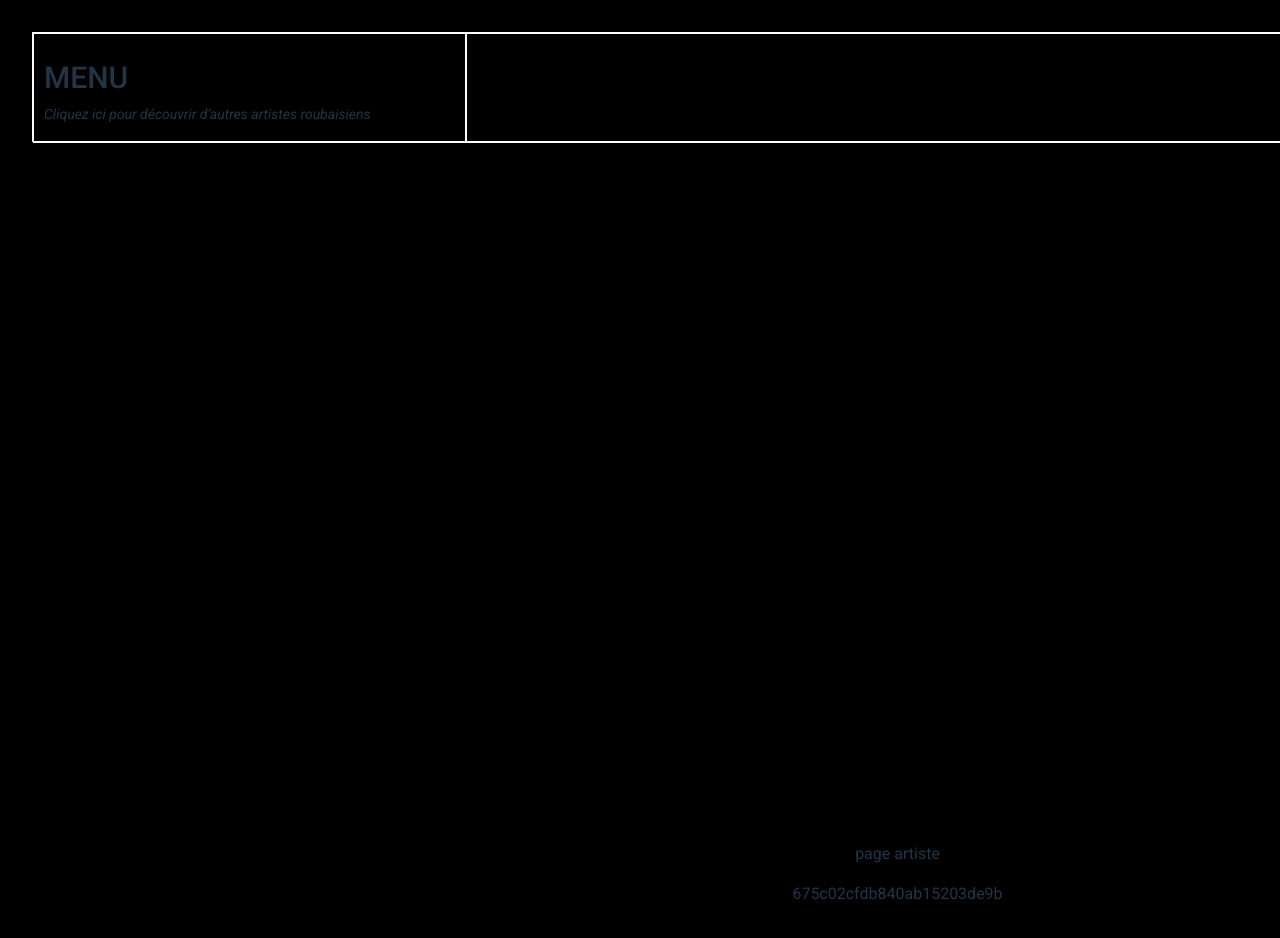
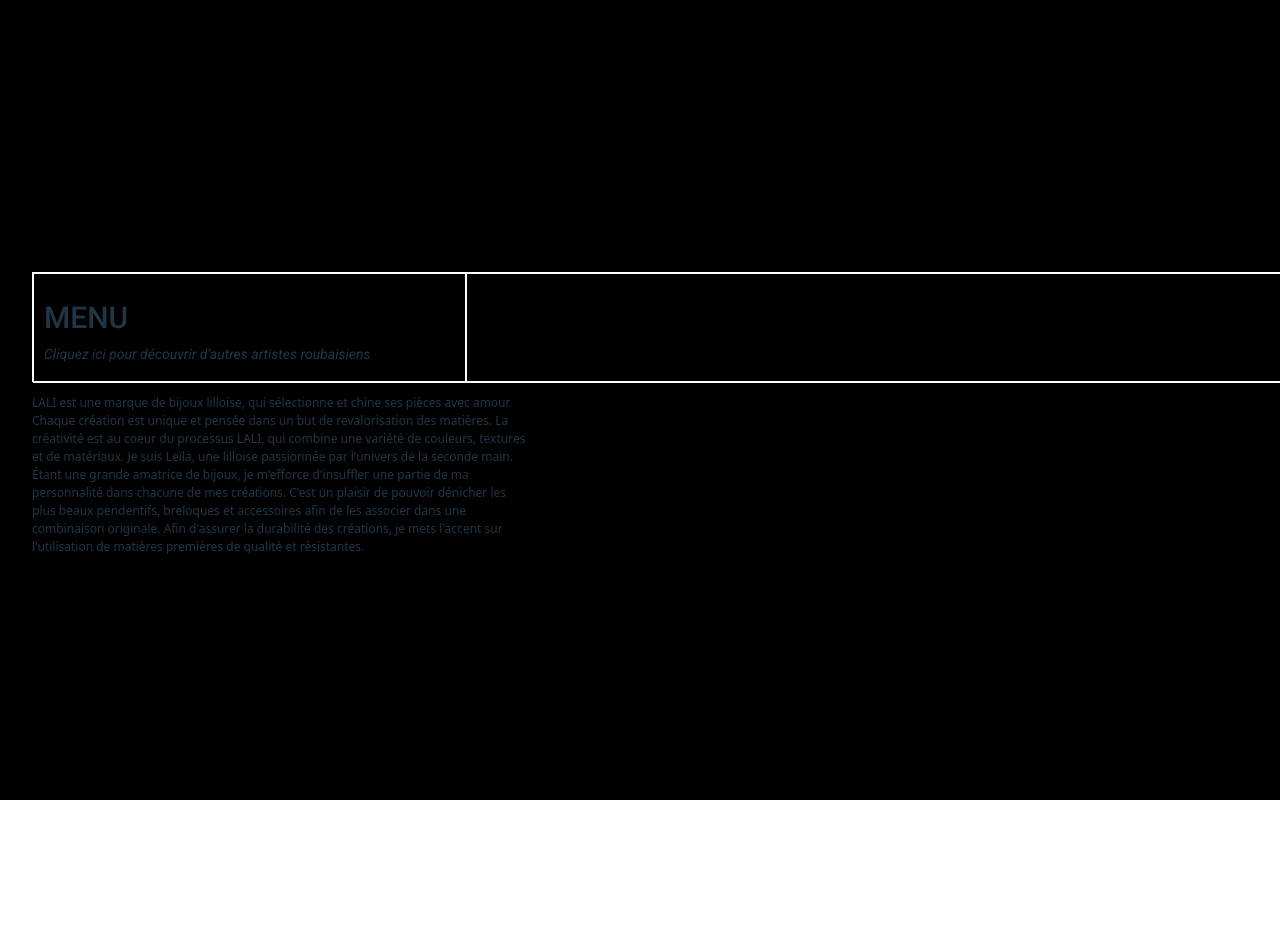
Before and after one commit to Astora59/rbx_react, a React (Vite) app in the folder rbx_react/: page /artist/675c02cfdb840ab15203de9b in a window 1280 px wide. Shown: the top 938 px of the page. After the commit the page ends 800 px from the top, so only its background shows below. Built offline with nearby package versions, Linux system fonts and the light colour scheme.

Commit message:
added dependencies, description and name

```diff
--- a/package.json
+++ b/package.json
@@ -1,5 +1,8 @@
 {
   "devDependencies": {
     "sass-embedded": "^1.83.0"
+  },
+  "dependencies": {
+    "mongoose": "^7.8.6"
   }
 }
--- a/rbx_react/package.json
+++ b/rbx_react/package.json
@@ -14,9 +14,10 @@
     "autoprefixer": "^10.4.20",
     "class-variance-authority": "^0.7.1",
     "clsx": "^2.1.1",
-    "motion": "^12.4.3",
+    "motion": "^12.4.7",
     "postcss": "^8.4.49",
     "react": "^18.3.1",
+    "react-alice-carousel": "^2.9.1",
     "react-dom": "^18.3.1",
     "react-router-dom": "^7.1.5",
     "tailwind-variants": "^0.3.0",
--- a/rbx_react/src/artists.json
+++ b/rbx_react/src/artists.json
@@ -7,7 +7,9 @@
       "genre": "mode",
       "contact": "https://www.instagram.com/lali.shop.bijoux/",
       "thumbnail": "https://assets.bigcartel.com/product_images/395718096/IMG_8001.jpeg?auto=format&fit=max&w=800",
-      "img": "https://assets.bigcartel.com/product_images/385173540/IMG_2795.jpeg?auto=format&fit=max&w=800",
+      "img": ["https://assets.bigcartel.com/product_images/385173540/IMG_2795.jpeg?auto=format&fit=max&w=800",
+              "https://assets.bigcartel.com/product_images/385173540/IMG_2795.jpeg?auto=format&fit=max&w=800",
+              "https://assets.bigcartel.com/product_images/385172031/562AD127-E376-410E-A6B5-16FF03C38D24.jpeg?auto=format&fit=max&w=800"],
       "description": "LALI est une marque de bijoux lilloise, qui sélectionne et chine ses pièces avec amour. Chaque création est unique et pensée dans un but de revalorisation des matières.\n\nLa créativité est au coeur du processus LALI, qui combine une variété de couleurs, textures et de matériaux.\n\nJe suis Leïla, une lilloise passionnée par l'univers de la seconde main. Étant une grande amatrice de bijoux, je m'efforce d'insuffler une partie de ma personnalité dans chacune de mes créations.\n\nC'est un plaisir de pouvoir dénicher les plus beaux pendentifs, breloques et accessoires afin de les associer dans une combinaison originale.\n\nAfin d'assurer la durabilité des créations, je mets l'accent sur l'utilisation de matières premières de qualité et résistantes."
     },
     {
@@ -17,7 +19,7 @@
       "name": "Dalibido 6dl",
       "genre": "musique",
       "contact": "https://www.instagram.com/dalibido_6dl/",
-      "thumbnail": "https://yt3.googleusercontent.com/n1k5_lnRErBdqMKiM-D7BVy6aXIKLcquRrcQDBaA6XtuHB8pQZTGmNEfawNi_71vCHCK7uCfww=s900-c-k-c0x00ffffff-no-rj",
+      "thumbnail": "https://www.33carats.com/wp-content/uploads/2021/06/IMG_5860-scaled.jpg",
       "vid": "https://www.youtube.com/watch?v=dP1_zogzPnE",
       "description": "C'est l'histoire d'un artiste embelli par les siens. Rongé par la monotonie de son existence. Il a beau être né libre, il est pourtant pauvre de son espace, comme à l'étroit, étouffé par les blocs, assourdi par le cri des sirènes. Éclair de génie, coup de poker, la prise de risques est constante. Enveloppée par ses mélodies, la poigne de ses mots glisse dans l'oreille comme la parole d'un grand frère ou la promesse d'un 'tu peux le faire.' Libre comme pirate, libre comme nomade, les mers et océans n'ont pour lui pas de frontière"
     }
--- a/rbx_react/src/components/navbar/Navbar.module.scss
+++ b/rbx_react/src/components/navbar/Navbar.module.scss
@@ -7,7 +7,7 @@
     max-width: 1920px;
     width: 1729px;
     height: 108px;
-    margin-bottom: 700px;
+
 
     .menu {
         width: 500px;
@@ -193,3 +193,9 @@
     height: 205.38px;
     width: auto;
   }
+
+  .artistNameEmptyCase {
+    padding: 20px;
+    padding-top: 30px;
+
+  }
--- a/rbx_react/src/components/navbar/Navbar.tsx
+++ b/rbx_react/src/components/navbar/Navbar.tsx
@@ -1,16 +1,18 @@
 import React, { useState } from "react";
 import classes from "./Navbar.module.scss";
 import data from "../../artists.json"
-import { Link } from "react-router-dom";
-
+import { Link, useParams } from "react-router-dom";
+import close from "./../../assets/close.png"
 export default function Navbar() {
   // State pour afficher/masquer les images
   const [showImages, setShowImages] = useState(false);
-  const [toggleMenu, setToggleMenu] = useState(false);
+
 
 
   // Données des artistes (API plus tard)
   const artists = data;
+  const { _id } = useParams();
+  const artist = data.find(artist => artist._id.$oid === _id);
   const handleMenuClick = () => {
     setShowImages(!showImages); // Toggle pour afficher/masquer les images
 
@@ -44,11 +46,11 @@ export default function Navbar() {
             </Link>
           ))}
         </div>
-        {showImages && (<img src="./src/assets/close.png" alt="croix fermeture" onClick={handleMenuClick} className={classes.closeButton}/>)}
+        {showImages && (<img src={close} alt="croix fermeture" onClick={handleMenuClick} className={classes.closeButton}/>)}
       </div>
       <div className={classes.caseVide}></div>
       <div className={classes.caseLink}>
-        <p>Rajouter un nom quand on clique sur l'artiste sélectionné</p>
+        <p className={classes.artistNameEmptyCase}>{artist?.name.toUpperCase()}</p>
       </div>
 
 
--- a/rbx_react/src/pages/ArtistPage/ArtistPage.module.scss
+++ b/rbx_react/src/pages/ArtistPage/ArtistPage.module.scss
@@ -0,0 +1,14 @@
+.artistDescription {
+    font-size: 12px;
+    font-family: system-ui, -apple-system, BlinkMacSystemFont, 'Segoe UI', Roboto, Oxygen, Ubuntu, Cantarell, 'Open Sans', 'Helvetica Neue', sans-serif;
+    max-width: 500px;
+    text-align: left;
+
+}
+
+.container-artist-page {
+    display: flex;
+    flex-direction: column;
+    justify-content: space-around;
+    margin-top: 40px;
+}
--- a/rbx_react/src/pages/ArtistPage/ArtistPage.tsx
+++ b/rbx_react/src/pages/ArtistPage/ArtistPage.tsx
@@ -1,17 +1,28 @@
 import Navbar from "../../components/navbar/Navbar"
 import data from "../../artists.json"
 import { useParams } from "react-router-dom"
+import classes from "./ArtistPage.module.scss"
+import "react-alice-carousel/lib/alice-carousel.css";
+import AliceCarousel from "react-alice-carousel";
+
 
 export default function ArtistPage() {
     const { _id } = useParams();
-    console.log(_id)
+    const artist = data.find(artist => artist._id.$oid === _id);
+    const handleDragStart = (e) => e.preventDefault();
+
+    const items = artist?.img?.map((src, index) => (
+        <img key={index} src={src} onDragStart={handleDragStart} role="presentation" className={classes.carouselImg} />
+    )) || [];
+
     return (
-        <>
+        <div className={classes["container-artist-page"]}>
             <Navbar />
-            <p>page artiste</p>
-            <p>{_id}</p>
+            <p className={classes.artistDescription}>{artist?.description}</p>
 
-        </>
+
+
+        </div>
 
     )
 }
```
Also changed, not shown: 2 other files (tests, documents, lock files or other folders).
